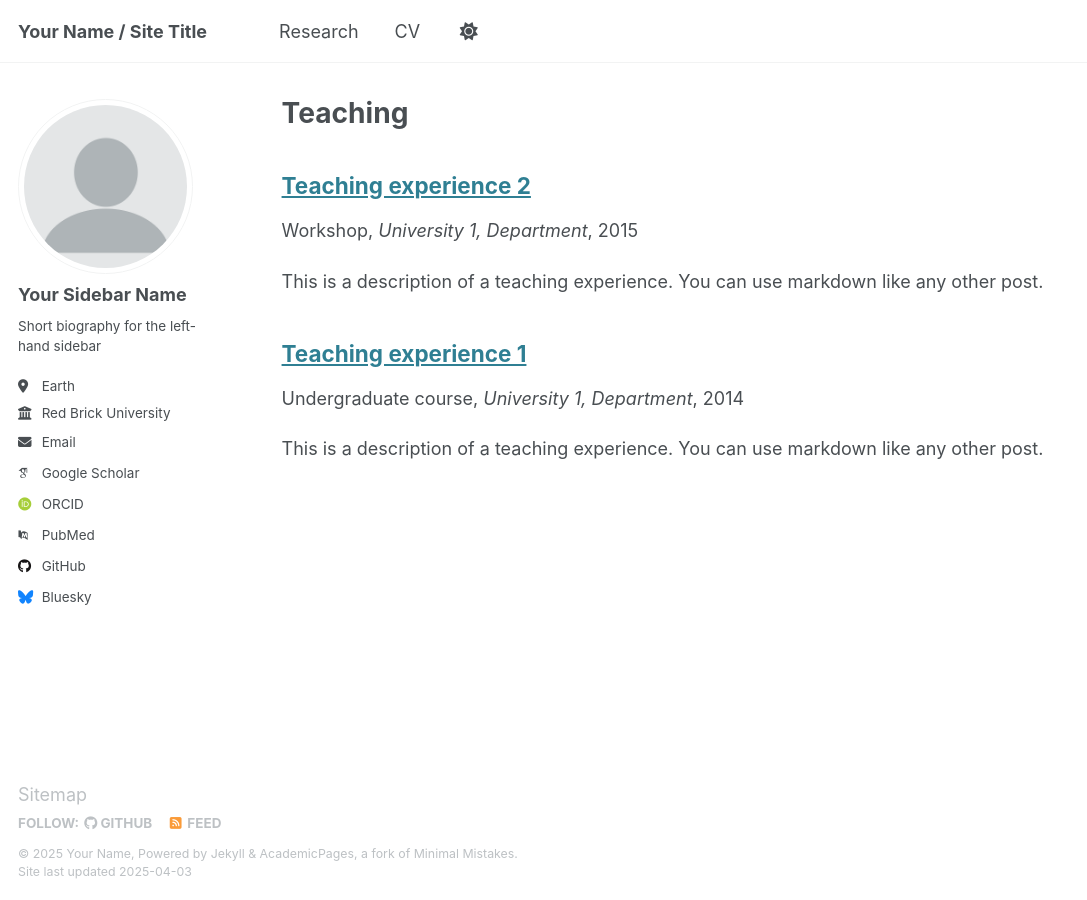
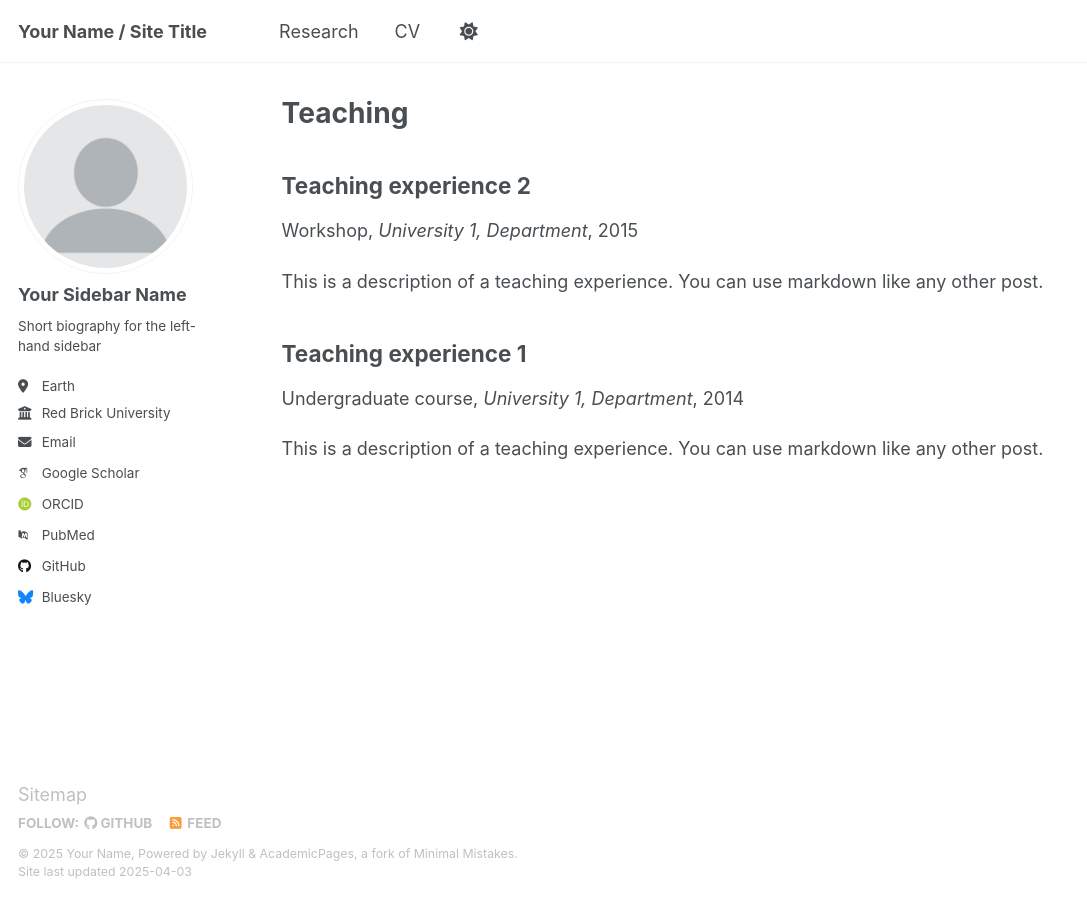
Before and after one commit to alexandretouw/alexandretouw.github.io, a Jekyll site: the page built from _pages/teaching.html, in a window 1280 px wide. Shown: the whole page, without its empty margins (0-1087 px from the left). Built offline with Jekyll 4.4.1, drawn with Linux system fonts in a browser that asks for light colours; some web fonts are replaced.

Commit message:
remove links for the papers

```diff
--- a/_includes/archive-single.html
+++ b/_includes/archive-single.html
@@ -28,9 +28,12 @@
 
     <h2 class="archive__item-title" itemprop="headline">
       {% if post.link %}
-        <a href="{{ post.link }}">{{ title }}</a> <a href="{{ base_path }}{{ post.url }}" rel="permalink"><i class="fa fa-link" aria-hidden="true" title="permalink"></i><span class="sr-only">Permalink</span></a>
+        <a href="{{ post.link }}">{{ title }}</a>
+        <a href="{{ base_path }}{{ post.url }}" rel="permalink"><i class="fa fa-link" aria-hidden="true" title="permalink"></i><span class="sr-only">Permalink</span></a>
+      {% elsif post.paperurl %}
+        <a href="{{ post.paperurl }}">{{ title }}</a>
       {% else %}
-        <a href="{{ base_path }}{{ post.url }}" rel="permalink">{{ title }}</a>
+        {{ title }}
       {% endif %}
     </h2>
 
@@ -42,8 +45,12 @@
           <p> {{ post.type }}, <i>{{ post.venue }}</i>, {{ post.date | default: "1900-01-01" | date: "%Y" }} </p>
         {% elsif post.collection == 'publications' %}
           <p>Published in <i>{{ post.venue }}</i>, {{ post.date | default: "1900-01-01" | date: "%Y" }} </p>
-        {% elsif post.date %}
-         <p class="page__date"><strong><i class="fa fa-fw fa-calendar" aria-hidden="true"></i> {{ site.data.ui-text[site.locale].date_label | default: "Published:" }}</strong> <time datetime="{{ post.date | default: "1900-01-01" | date_to_xmlschema }}">{{ post.date | default: "1900-01-01" | date: "%B %d, %Y" }}</time></p>
+        {% elsif post.date and post.show_date != false %}
+          <p class="page__date">
+            <strong><i class="fa fa-fw fa-calendar" aria-hidden="true"></i>
+            {{ site.data.ui-text[site.locale].date_label | default: "Published:" }}</strong>
+            <time datetime="{{ post.date | date_to_xmlschema }}">{{ post.date | date: "%B %d, %Y" }}</time>
+          </p>
         {% endif %}
 
     {% if post.excerpt and site.read_more != 'enabled' %}
```
